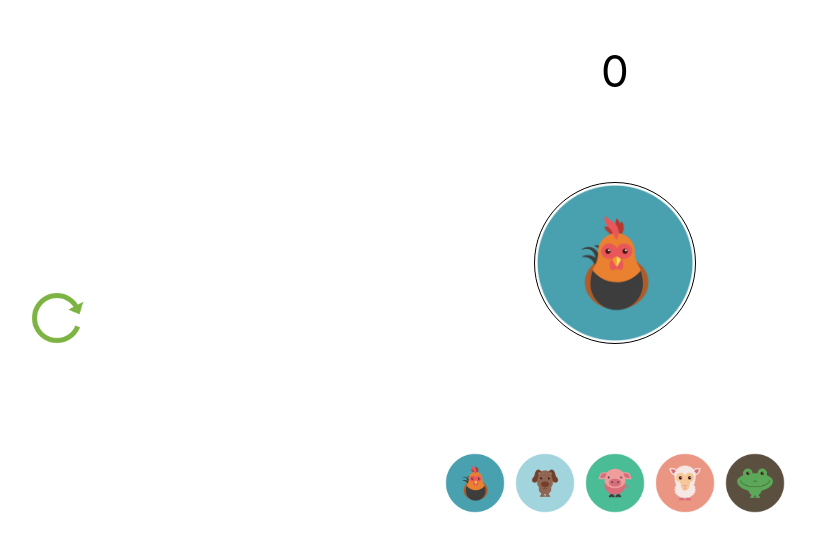
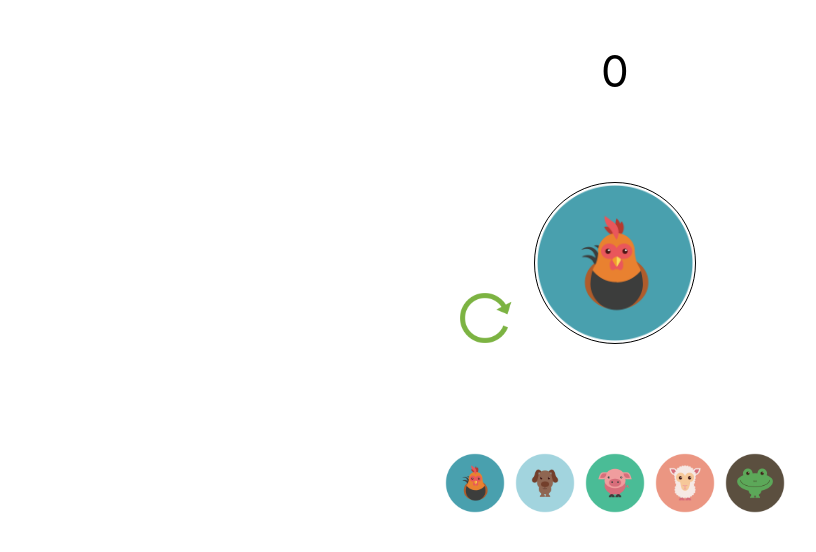
Before and after one commit to SVladikO/mat-counter, a React (Create React App) app: page / in a window 1280 px wide. Shown: the top 552 px of the page, without its empty margins (25-841 px from the left). Built offline with nearby package versions, Linux system fonts and the light colour scheme.

Commit message:
Added stop to audio.

```diff
--- a/public/index.html
+++ b/public/index.html
@@ -19,7 +19,13 @@
       work correctly both with client-side routing and a non-root public URL.
       Learn how to configure a non-root public URL by running `npm run build`.
     -->
-    <title>Mat counter</title>
+    <title>Swear words counter</title>
+    <style>
+      #root {
+        max-width: 360px;
+        margin: 0 auto;
+      }
+    </style>
   </head>
   <body>
     <noscript>You need to enable JavaScript to run this app.</noscript>
--- a/src/App.css
+++ b/src/App.css
@@ -37,7 +37,7 @@
 .reset_button {
   position: absolute;
   bottom: 0;
-  left: 52px;
+  left: 20px;
   height: 60px;
   width: 60px;
 }
--- a/src/App.js
+++ b/src/App.js
@@ -33,6 +33,14 @@ function App() {
         setCount(0);
     }
 
+    const stopAudio = audio => {
+        // if (!audio.paused) return; //if audio don't play we won't stop it.
+
+        audio.pause();
+        const oldSrc = audio.src;
+        audio.src='';
+        audio.src=oldSrc;
+    }
 
     return (
         <div className="App">
@@ -46,9 +54,7 @@ function App() {
                     onClick={
                     () => {
                         setCount(count + 1)
-                        animal.sound.pause();
-                        animal.sound.autoplay = true; // for Iphone only
-                        animal.sound.currentTime = 0;
+                        stopAudio(animal.sound)
                         animal.sound.play();
                     }}
                     alt={animal.alt }
```
